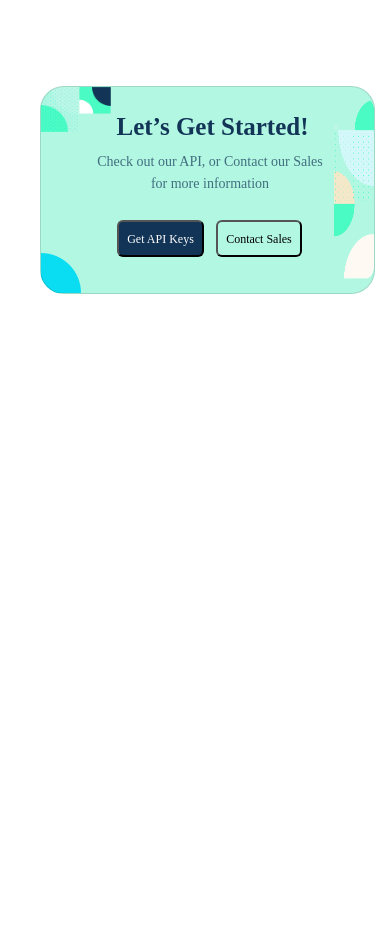
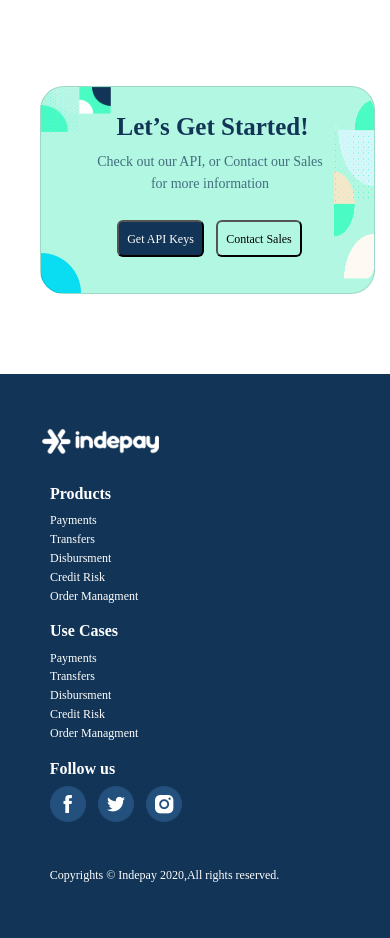
Before and after one commit to dhruvisha-panchasara/indepay, a plain HTML site: page index.html in a window 390 px wide. Shown: the part 2689-3627 px from the top of the page. Before the commit the page ends 2983 px from the top, so only its background shows below. Drawn offline with nearby package versions, Linux system fonts and the light colour scheme; files whose address does not match are found by name.

Commit message:
add footer in index.html

```diff
--- a/css/style.css
+++ b/css/style.css
@@ -1076,3 +1076,207 @@ padding-bottom: 3%;
     top: 105px;
 }
   }
+
+  /*main class for footer design*/
+footer{
+  bottom: 0;
+}
+.footer-distributed{
+   background-color: #123456;
+  font-family: SctoGroteskA;
+  width: 100%;
+  text-align: left;
+  padding: 55px 0px 55px 150px;
+  margin-top: 80px;
+  font-stretch: normal;
+  font-style: normal;
+  line-height: normal;
+  letter-spacing: normal;
+  color: #ffffff;
+}
+.image
+{
+  margin-left:-2%;
+}
+.Products
+{
+  margin-left:20%;
+}
+
+.footer-distributed .Products h6,
+.footer-distributed .cases h6
+{
+  font-size: 16px;
+  font-weight: bold;
+}
+.Products .ul-list,
+.cases .ul-list
+{
+  font-size: 12px;
+  line-height: 1.57;
+  list-style-type: none;
+   padding-left: 0px;
+}
+.Products .ul-list li
+.cases .ul-list li
+{
+  font-size: 14px;
+  line-height: 1.57;
+}
+.FollowUs {
+    padding-left: 10%;
+}
+.FollowUs h3
+{
+
+  font-size: 16px;
+  font-weight: bold;
+}
+.footer-copyright
+{
+  text-align: center;
+
+  font-size: 12px;
+    padding-left: 35%;
+    margin-top: 30px;
+}
+
+.wrapper
+{
+  display: inline-block;
+  display: grid;
+}
+@media (max-width :1200px)
+{
+  .img
+  {
+    width:12vw;
+  }
+  .image
+  {
+    padding-bottom:20px;
+    margin-left:6%;
+  }
+  .Products {
+    margin-left:25%;
+    }
+  .footer-distributed
+  {
+    padding: 55px 0px 55px 50px;
+    margin-top: 80px;
+  }
+  .footer-copyright
+  {
+    padding-left: 35%;
+  }
+  .FollowUs
+  {
+    padding-left:0%;
+  }
+}
+
+@media (max-width :992px)
+{
+  .img
+  {
+    width:12vw;
+  }
+  .image
+  {
+    padding-bottom:20px;
+    margin-left:6%;
+  }
+  .Products {
+    margin-left:25%;
+    }
+  .footer-distributed
+  {
+    padding: 55px 0px 55px 50px;
+    margin-top: 80px;
+  }
+  .footer-copyright
+  {
+    padding-left: 35%;
+  }
+  .FollowUs
+  {
+    padding-left:0%;
+  }
+}
+
+@media (max-width :768px)
+{
+  .img
+  {
+    width:20vw;
+  }
+  .image
+  {
+    padding-bottom:20px;
+    margin-left:-2%;
+  }
+   .footer-copyright,.FollowUs
+      {
+        padding-left: 1%;
+      }
+
+      .footer-distributed {
+      width: 130%;
+    }
+    .Products {
+    margin-top: 7%;
+    margin-left:0%;
+    }
+}
+  @media (max-width :576px)
+  {
+    .img
+  {
+    width:30vw;
+  }
+    .image
+  {
+    padding-bottom:20px;
+    margin-left:-2%;
+  }
+    .footer-copyright,.FollowUs
+      {
+        padding-left: 2%;
+      }
+
+      .footer-distributed {
+      width: 130%;
+    }
+    .Products {
+    margin-top: 10%;
+    margin-left:0%;
+    }
+  }
+
+    @media (max-width :370px),(max-width :420px)
+    {
+      .img
+  {
+    width:30vw;
+  }
+    .image
+  {
+    padding-bottom:20px;
+    margin-left:-2%;
+  }
+      .footer-copyright,.FollowUs
+      {
+        padding-left: 4%;
+      }
+
+    .footer-distributed {
+      width: 100%;
+    }
+    .Products {
+    margin-top: 15%;
+    margin-left:0%;
+    }
+  }
+
+
+}
--- a/index.html
+++ b/index.html
@@ -2,32 +2,24 @@
 <html>
 <head>
 	<title>BootStrapMobile Responsive</title>
-
 	<!-- Latest compiled and minified CSS -->
 	<link rel="stylesheet" href="https://cdn.jsdelivr.net/npm/bootstrap@4.5.3/dist/css/bootstrap.min.css" integrity="sha384-TX8t27EcRE3e/ihU7zmQxVncDAy5uIKz4rEkgIXeMed4M0jlfIDPvg6uqKI2xXr2" crossorigin="anonymous">
 	<link rel="stylesheet" href="css/style.css">
-
 	<!-- jQuery library -->
 	<script src="https://ajax.googleapis.com/ajax/libs/jquery/3.5.1/jquery.min.js"></script>
-
 	<!-- Popper JS -->
 	<script src="https://cdnjs.cloudflare.com/ajax/libs/popper.js/1.16.0/umd/popper.min.js"></script>
-
 	<!-- Latest compiled JavaScript -->
 	<script src="https://maxcdn.bootstrapcdn.com/bootstrap/4.5.2/js/bootstrap.min.js"></script>
-
 	<!-- Mobile Responsive-->
 	<meta name="viewport" content="width=device-width, initial-scale=1">
 </head>
 <body>
-
 	<!-- two-column section -->
 	<div class="container-fluid ">
 		<div class="row padding">
-
 			<div class="col-lg-6 col-md-12">
 				<img src="E:\indepay\MobileResponsive\image\desk.png" class="img-fluid">
-
 			</div>
 			<div class="col-md-12 col-lg-6 heading">
 				<div class="headingtext">
@@ -38,23 +30,15 @@
 				<p class="api">We provide the API you need with easy integration</p>
 				<button type="button" class="apikey">Get API Keys</button>
 			</div>
-
 		</div>
-
-
 	</div>
-
 	<!--Client Using indepay services-->
-
 <div id="parent">
 	<div class="rightimage">
 	 <img src="E:/indepay/MobileResponsive/image/homeright.png" class="rightsideimage">
 	</div>
-
 	<div class="leftimage">
-
 			<img src="E:/indepay/MobileResponsive/image/element-2.png" class="leftsideimage">
-
 	</div>
 	<div class="cardtext">
 	<div class="container-fluid ">
@@ -167,26 +151,77 @@
 				</div>
 		</div>
 	</div>
-
-
-<!-- </div>
-	</div> -->
-
-	<!-- Let's get started-->
-
-
 	<div class="container-fluid">
 		<div class="card lastcard">
-
 			<div class="started text-center">
 				<h1>Let’s Get Started!</h1>
 				<h4>Check out our API, or Contact our Sales for more information</h4>
 				<button type="button" class="GetAPI">Get API Keys</button>
 				<button type="button" class="ContactSales">Contact Sales</button>
 			</div>
-
 		</div>
 	</div>
+	<footer class="footer-distributed">
+
+			<div class="row">
+				<div class="col-md-3 col-sm-12 col-lg-3 col-12 image">
+					<img src="E:\indepay\MobileResponsive\image\logo-indepay-white.png" class="img"></img>
+				</div>
+				<div class="col-md-2 col-sm-12 col-lg-2 col-12 Products">
+					<h6>Products</h6>
+					<ul class="ul-list">
+
+						<li>Payments</li>
+						<li>Transfers</li>
+						<li>Disbursment</li>
+						<li>Credit Risk</li>
+						<li>Order Managment</li>
+					</ul>
+				</div>
+				<div class="col-md-2 col-sm-12 col-lg-2 col-12 cases">
+					<h6>Use Cases</h6>
+					<ul class="ul-list">
+						<li>Payments</li>
+						<li>Transfers</li>
+						<li>Disbursment</li>
+						<li>Credit Risk</li>
+						<li>Order Managment</li>
+					</ul>
+				</div>
+				<div class="col-md-2 col-sm-12 col-lg-2 col-12">
+				</div>
+				<div class="col-md-3 col-sm-12 col-lg-3 col-12 FollowUs" >
+					<h3>Follow us</h3>
+
+					<div class="wrapper">
+
+						<div>
+							<ul class="list-unstyled list-inline">
+								<li class="list-inline-item">
+
+									<img src="E:\indepay\MobileResponsive\image\assets-icon-facebook.png"/>
+
+								</li>
+								<li class="list-inline-item">
+
+									<img src="E:\indepay\MobileResponsive\image\assets-icon-twitter.png"/>
+
+								</li>
+								<li class="list-inline-item">
+
+									<div><img src="E:\indepay\MobileResponsive\image\assets-icon-instagram1.png"/>
+
+									</li>
+
+								</ul>
+							</div>
+
+						</div>
+					</div>
+
+
+				<div class="footer-copyright">Copyrights © Indepay 2020,All rights reserved.</div>
+			</footer>
 
 </body>
 </html>
```
